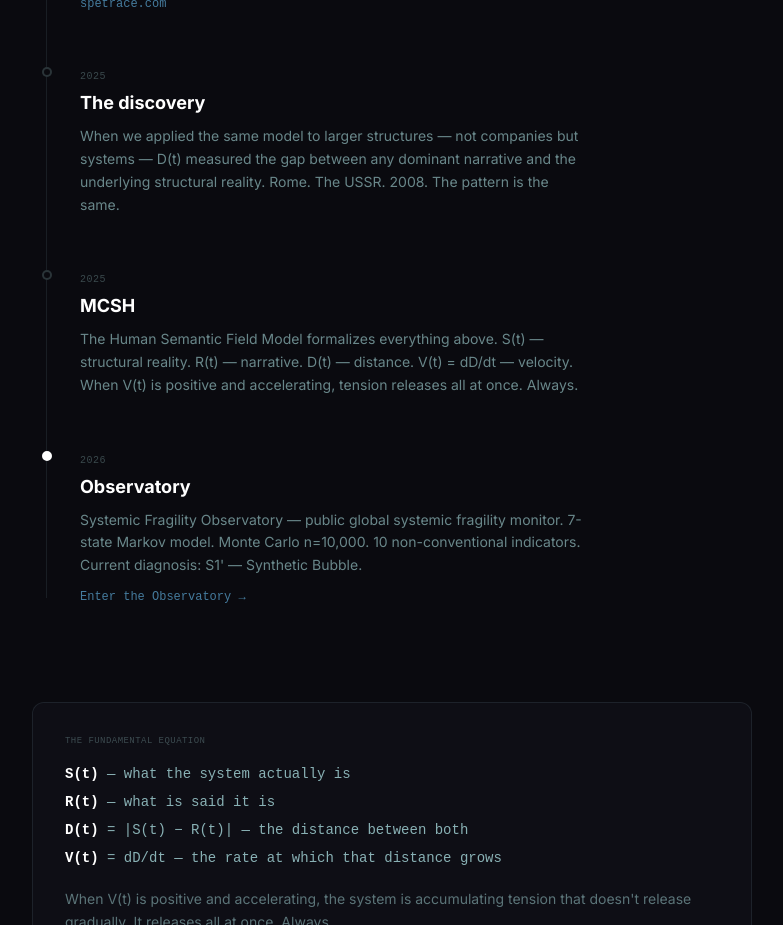
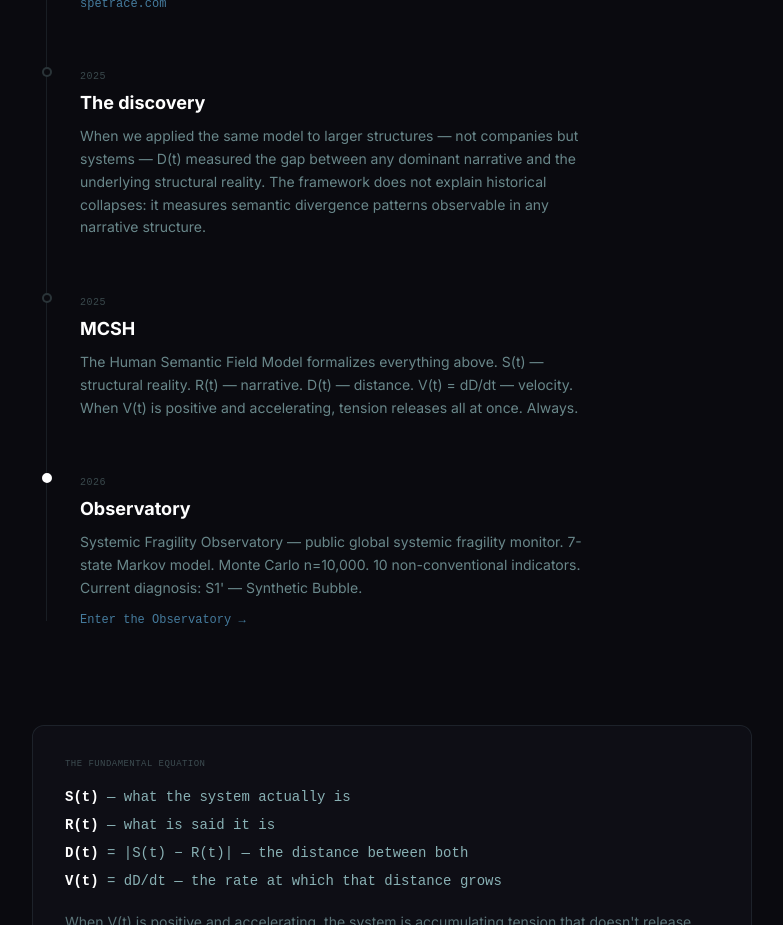
Before and after one commit to joinsnipe/semantic-field-science, a Next.js app: page /about in a window 1280 px wide. Shown: the part 1340-2265 px from the top of the page, without its empty margins (248-1031 px from the left). Built offline with nearby package versions, Linux system fonts and the light colour scheme; no server answers.

Commit message:
fix: remove oversimplified historical claims from About timeline

```diff
--- a/src/app/about/AboutContent.tsx
+++ b/src/app/about/AboutContent.tsx
@@ -9,7 +9,7 @@ const timelineEN = [
   { year: 'Oct 2025', title: 'The question', content: 'Why does that distance exist? If we were positioned legitimately... what happens when someone does it illegitimately? Who measures that distance? Who certifies it? No one.' },
   { year: '2024', title: 'SPE Audit', content: 'Forensic integrity engine. Certifies the temporal integrity of any file — AI outputs, corporate documents, contracts — through cryptographically verifiable Forensic Capsules. One-click certification. US provisional patent.', link: { href: 'https://speaudit.com', label: 'speaudit.com' } },
   { year: '2025', title: 'SPE Trace', content: 'Semantic reality for organizations. Measures D(t) = |S(t) − R(t)|: the distance between what you say you are and what the market understands you to be.', link: { href: 'https://spetrace.com', label: 'spetrace.com' } },
-  { year: '2025', title: 'The discovery', content: 'When we applied the same model to larger structures — not companies but systems — D(t) measured the gap between any dominant narrative and the underlying structural reality. Rome. The USSR. 2008. The pattern is the same.' },
+  { year: '2025', title: 'The discovery', content: 'When we applied the same model to larger structures — not companies but systems — D(t) measured the gap between any dominant narrative and the underlying structural reality. The framework does not explain historical collapses: it measures semantic divergence patterns observable in any narrative structure.' },
   { year: '2025', title: 'MCSH', content: 'The Human Semantic Field Model formalizes everything above. S(t) — structural reality. R(t) — narrative. D(t) — distance. V(t) = dD/dt — velocity. When V(t) is positive and accelerating, tension releases all at once. Always.' },
   { year: '2026', title: 'Observatory', content: 'Systemic Fragility Observatory — public global systemic fragility monitor. 7-state Markov model. Monte Carlo n=10,000. 10 non-conventional indicators. Current diagnosis: S1\' — Synthetic Bubble.', link: { href: '/observatory', label: 'Enter the Observatory →' } },
 ];
@@ -20,7 +20,7 @@ const timelineES = [
   { year: 'Oct 2025', title: 'La pregunta', content: '¿Por qué existe esa distancia? Si nosotros nos posicionábamos legítimamente... ¿qué pasa cuando alguien lo hace ilegítimamente? ¿Quién mide esa distancia? ¿Quién la certifica? Nadie.' },
   { year: '2024', title: 'SPE Audit', content: 'Motor de integridad forense. Certifica la integridad temporal de cualquier archivo — outputs de IA, documentos corporativos, contratos — mediante Cápsulas Forenses criptográficamente verificables. Certificación a un solo clic. Patente provisional US.', link: { href: 'https://speaudit.com', label: 'speaudit.com' } },
   { year: '2025', title: 'SPE Trace', content: 'Realidad semántica para empresas. Mide D(t) = |S(t) − R(t)|: la distancia entre lo que dices que eres y lo que el mercado entiende que eres.', link: { href: 'https://spetrace.com', label: 'spetrace.com' } },
-  { year: '2025', title: 'El descubrimiento', content: 'Cuando aplicamos el mismo modelo a estructuras mayores — no empresas sino sistemas — D(t) medía la brecha entre cualquier narrativa dominante y la realidad estructural subyacente. Roma. La URSS. 2008. El patrón es el mismo.' },
+  { year: '2025', title: 'El descubrimiento', content: 'Cuando aplicamos el mismo modelo a estructuras mayores — no empresas sino sistemas — D(t) medía la brecha entre cualquier narrativa dominante y la realidad estructural subyacente. El marco no explica colapsos históricos: mide patrones de divergencia semántica que pueden observarse en cualquier estructura narrativa.' },
   { year: '2025', title: 'MCSH', content: 'El Modelo del Campo Semántico Humano formaliza todo lo anterior. S(t) — realidad estructural. R(t) — narrativa. D(t) — distancia. V(t) = dD/dt — velocidad. Cuando V(t) es positiva y acelerada, la tensión se libera de golpe. Siempre.' },
   { year: '2026', title: 'Observatory', content: 'Systemic Fragility Observatory — monitor público de fragilidad sistémica global. Modelo Markov de 7 estados. Monte Carlo n=10.000. 10 indicadores no convencionales. Diagnóstico actual: S1\' — Burbuja Sintética.', link: { href: '/observatory', label: 'Entrar al Observatory →' } },
 ];
```
